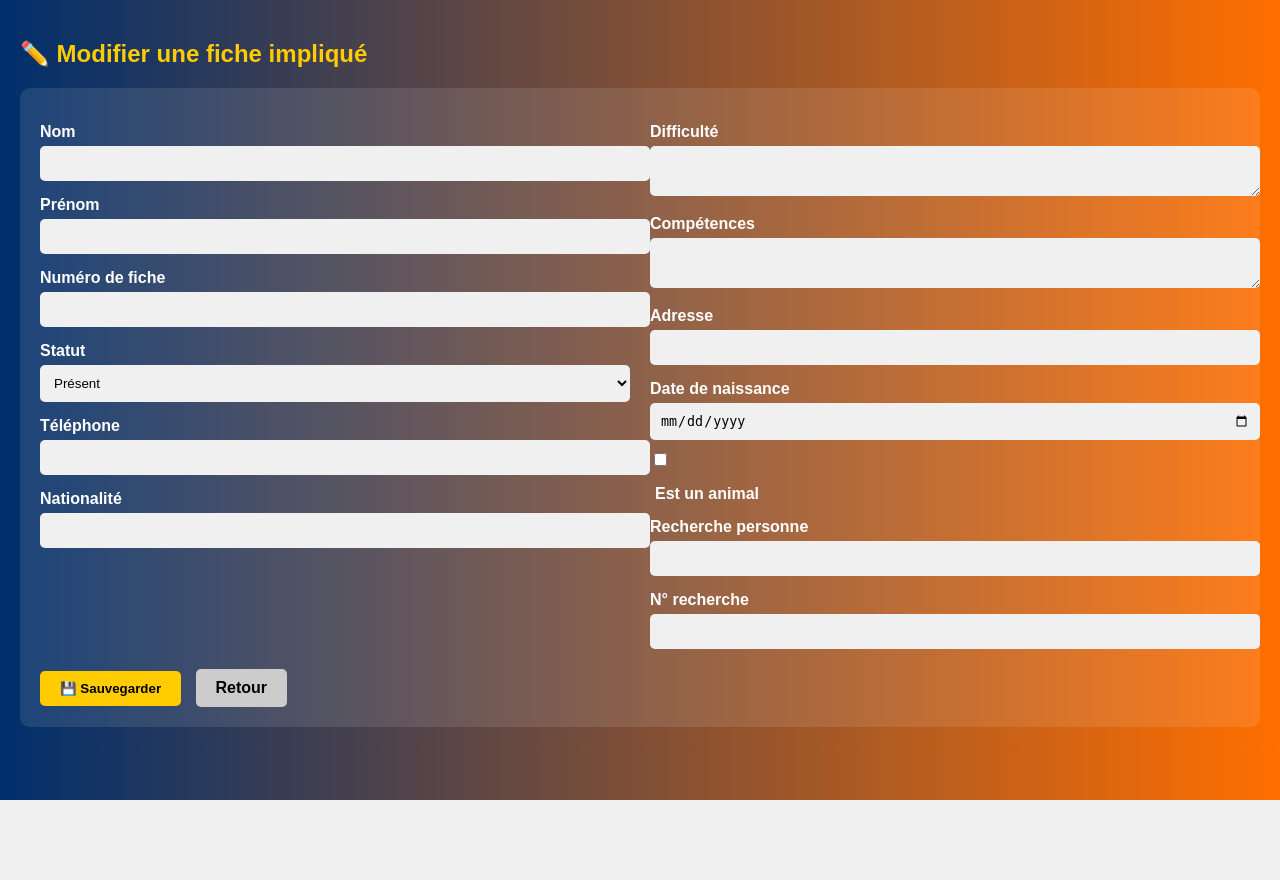
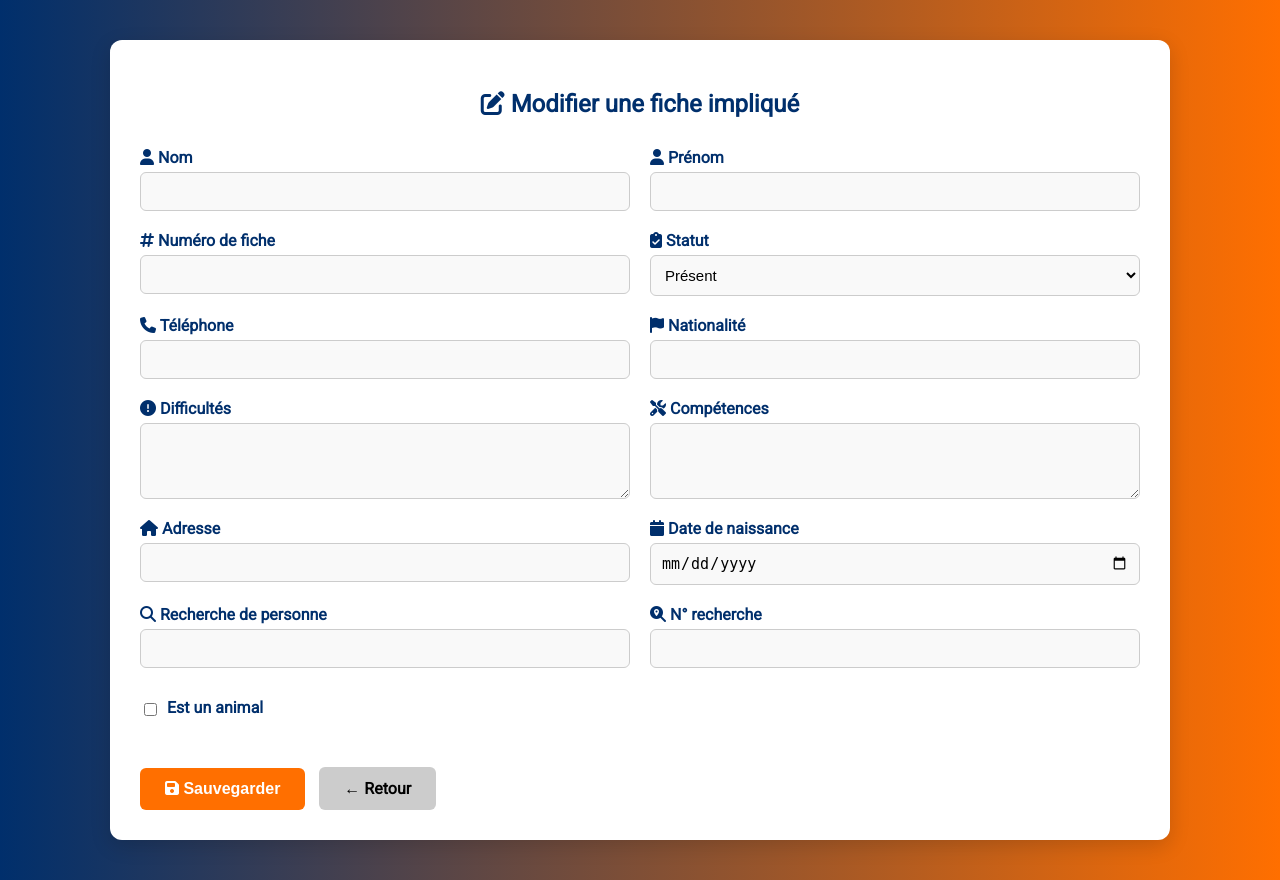
Before and after one commit to protec38/CAI, a Flask app: template app/templates/fiche_edit.html in a window 1280 px wide. Before the commit the page ends 800 px from the top, so only its background shows below. Run offline with Flask 3, Linux system fonts and the light colour scheme; the template is opened without the code that fills it, so the values that code supplies are empty.

Commit message:
Update fiche_edit.html

```diff
--- a/app/templates/fiche_edit.html
+++ b/app/templates/fiche_edit.html
@@ -3,151 +3,201 @@
 <head>
     <meta charset="UTF-8">
     <title>Modifier une fiche impliqué</title>
+    <meta name="viewport" content="width=device-width, initial-scale=1">
+
+    <!-- Fonts + Icons -->
+    <link href="https://fonts.googleapis.com/css2?family=Roboto&display=swap" rel="stylesheet">
+    <link href="https://cdnjs.cloudflare.com/ajax/libs/font-awesome/6.4.0/css/all.min.css" rel="stylesheet">
+
     <style>
         body {
-            font-family: Arial, sans-serif;
+            font-family: 'Roboto', sans-serif;
             background: linear-gradient(to right, #002f6c, #ff6f00);
-            color: #fff;
             margin: 0;
-            padding: 20px;
+            padding: 0;
+        }
+
+        .container {
+            max-width: 1000px;
+            margin: 40px auto;
+            background: #fff;
+            padding: 30px;
+            border-radius: 12px;
+            box-shadow: 0 6px 20px rgba(0, 0, 0, 0.15);
+            color: #333;
         }
 
         h2 {
-            color: #ffcc00;
+            text-align: center;
+            color: #002f6c;
+            margin-bottom: 30px;
         }
 
         form {
-            background-color: rgba(255,255,255,0.1);
-            padding: 20px;
-            border-radius: 10px;
-        }
-
-        label {
-            display: block;
-            margin-top: 15px;
-            font-weight: bold;
-        }
-
-        input[type="text"],
-        input[type="date"],
-        textarea,
-        select {
-            width: 100%;
-            padding: 10px;
-            margin-top: 5px;
-            border: none;
-            border-radius: 5px;
-            background-color: #f0f0f0;
-            color: #000;
-        }
-
-        textarea {
-            resize: vertical;
-        }
-
-        .form-check {
-            margin-top: 10px;
-        }
-
-        .form-check-label {
-            margin-left: 5px;
-        }
-
-        .row {
             display: flex;
             flex-wrap: wrap;
             gap: 20px;
         }
 
-        .col-md-6 {
+        .form-group {
             flex: 1 1 45%;
+            display: flex;
+            flex-direction: column;
         }
 
-        .btn {
-            padding: 10px 20px;
-            margin-top: 20px;
-            margin-right: 10px;
-            border: none;
-            border-radius: 5px;
-            cursor: pointer;
-            font-weight: bold;
+        .form-group-full {
+            flex: 1 1 100%;
         }
 
-        .btn-primary {
-            background-color: #ffcc00;
-            color: #000;
+        label {
+            font-weight: bold;
+            margin-bottom: 5px;
+            color: #002f6c;
+        }
+
+        input, select, textarea {
+            padding: 10px;
+            font-size: 15px;
+            border: 1px solid #ccc;
+            border-radius: 6px;
+            box-sizing: border-box;
+            background-color: #f9f9f9;
+        }
+
+        select[multiple] {
+            min-height: 150px;
+        }
+
+        .form-check {
+            display: flex;
+            align-items: center;
+            margin-top: 10px;
+        }
+
+        .form-check input[type="checkbox"] {
+            margin-right: 10px;
+        }
+
+        button, .btn-secondary {
+            padding: 12px 25px;
+            border: none;
+            border-radius: 6px;
+            font-size: 16px;
+            font-weight: bold;
+            cursor: pointer;
+            margin-top: 25px;
+            text-decoration: none;
+            display: inline-block;
+            text-align: center;
+        }
+
+        button {
+            background-color: #ff6f00;
+            color: white;
+        }
+
+        button:hover {
+            background-color: #e65c00;
         }
 
         .btn-secondary {
             background-color: #ccc;
             color: #000;
-            text-decoration: none;
-            display: inline-block;
-            text-align: center;
+            margin-left: 10px;
         }
 
-        .btn:hover {
-            opacity: 0.9;
+        .btn-secondary:hover {
+            background-color: #bbb;
+        }
+
+        @media (max-width: 768px) {
+            .form-group {
+                flex: 1 1 100%;
+            }
         }
     </style>
 </head>
 <body>
-    <h2>✏️ Modifier une fiche impliqué</h2>
+
+<div class="container">
+    <h2><i class="fas fa-edit"></i> Modifier une fiche impliqué</h2>
 
     <form method="POST">
-        <div class="row">
-            <div class="col-md-6">
-                <label for="nom">Nom</label>
+        <div class="form-group">
+            <label for="nom"><i class="fas fa-user"></i> Nom</label>
             <input type="text" name="nom" value="{{ fiche.nom }}" required>
+        </div>
 
-                <label for="prenom">Prénom</label>
+        <div class="form-group">
+            <label for="prenom"><i class="fas fa-user"></i> Prénom</label>
             <input type="text" name="prenom" value="{{ fiche.prenom }}">
+        </div>
 
-                <label for="numero">Numéro de fiche</label>
+        <div class="form-group">
+            <label for="numero"><i class="fas fa-hashtag"></i> Numéro de fiche</label>
             <input type="text" name="numero" value="{{ fiche.numero }}" disabled>
+        </div>
 
-                <label for="statut">Statut</label>
+        <div class="form-group">
+            <label for="statut"><i class="fas fa-clipboard-check"></i> Statut</label>
             <select name="statut" required>
                 <option value="présent" {% if fiche.statut == "présent" %}selected{% endif %}>Présent</option>
                 <option value="sorti" {% if fiche.statut == "sorti" %}selected{% endif %}>Sorti</option>
                 <option value="supprimé" {% if fiche.statut == "supprimé" %}selected{% endif %}>Supprimé</option>
             </select>
+        </div>
 
-                <label for="telephone">Téléphone</label>
+        <div class="form-group">
+            <label for="telephone"><i class="fas fa-phone"></i> Téléphone</label>
             <input type="text" name="telephone" value="{{ fiche.telephone }}">
+        </div>
 
-                <label for="nationalite">Nationalité</label>
+        <div class="form-group">
+            <label for="nationalite"><i class="fas fa-flag"></i> Nationalité</label>
             <input type="text" name="nationalite" value="{{ fiche.nationalite }}">
         </div>
 
-            <div class="col-md-6">
-                <label for="difficulte">Difficulté</label>
-                <textarea name="difficulte">{{ fiche.difficulte }}</textarea>
-
-                <label for="competence">Compétences</label>
-                <textarea name="competence">{{ fiche.competence }}</textarea>
-
-                <label for="adresse">Adresse</label>
-                <input type="text" name="adresse" value="{{ fiche.adresse }}">
-
-                <label for="date_naissance">Date de naissance</label>
-                <input type="date" name="date_naissance" value="{{ fiche.date_naissance.strftime('%Y-%m-%d') if fiche.date_naissance }}">
-
-                <div class="form-check">
-                    <input type="checkbox" name="est_animal" id="est_animal" {% if fiche.est_animal %}checked{% endif %}>
-                    <label class="form-check-label" for="est_animal">Est un animal</label>
+        <div class="form-group">
+            <label for="difficulte"><i class="fas fa-exclamation-circle"></i> Difficultés</label>
+            <textarea name="difficulte" rows="3">{{ fiche.difficultes }}</textarea>
         </div>
 
-                <label for="recherche_personne">Recherche personne</label>
+        <div class="form-group">
+            <label for="competence"><i class="fas fa-tools"></i> Compétences</label>
+            <textarea name="competence" rows="3">{{ fiche.competences }}</textarea>
+        </div>
+
+        <div class="form-group">
+            <label for="adresse"><i class="fas fa-home"></i> Adresse</label>
+            <input type="text" name="adresse" value="{{ fiche.adresse }}">
+        </div>
+
+        <div class="form-group">
+            <label for="date_naissance"><i class="fas fa-calendar"></i> Date de naissance</label>
+            <input type="date" name="date_naissance" value="{{ fiche.date_naissance.strftime('%Y-%m-%d') if fiche.date_naissance }}">
+        </div>
+
+        <div class="form-group">
+            <label for="recherche_personne"><i class="fas fa-search"></i> Recherche de personne</label>
             <input type="text" name="recherche_personne" value="{{ fiche.recherche_personne }}">
+        </div>
 
-                <label for="numero_recherche">N° recherche</label>
+        <div class="form-group">
+            <label for="numero_recherche"><i class="fas fa-search-location"></i> N° recherche</label>
             <input type="text" name="numero_recherche" value="{{ fiche.numero_recherche }}">
         </div>
+
+        <div class="form-check form-group-full">
+            <input type="checkbox" name="est_animal" id="est_animal" {% if fiche.est_animal %}checked{% endif %}>
+            <label for="est_animal">Est un animal</label>
         </div>
 
-        <button type="submit" class="btn btn-primary">💾 Sauvegarder</button>
-        <a href="{{ url_for('main_bp.dashboard', evenement_id=fiche.evenement.id) }}" class="btn btn-secondary">Retour</a>
+        <div class="form-group-full">
+            <button type="submit"><i class="fas fa-save"></i> Sauvegarder</button>
+            <a href="{{ url_for('main_bp.dashboard', evenement_id=fiche.evenement.id) }}" class="btn-secondary">← Retour</a>
+        </div>
     </form>
+</div>
+
 </body>
 </html>
```
Lines whose indentation alone changed are shown as unchanged.
